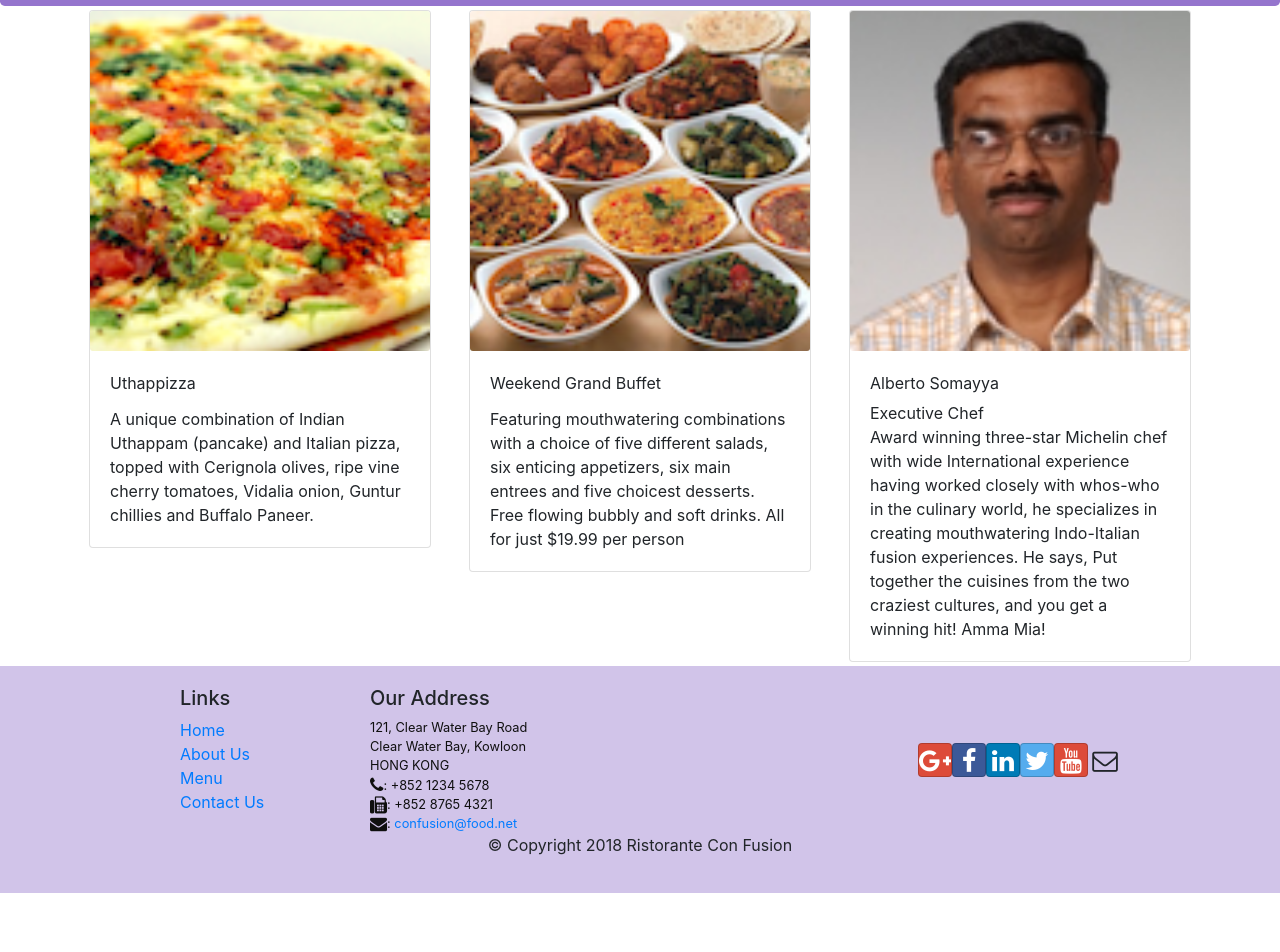
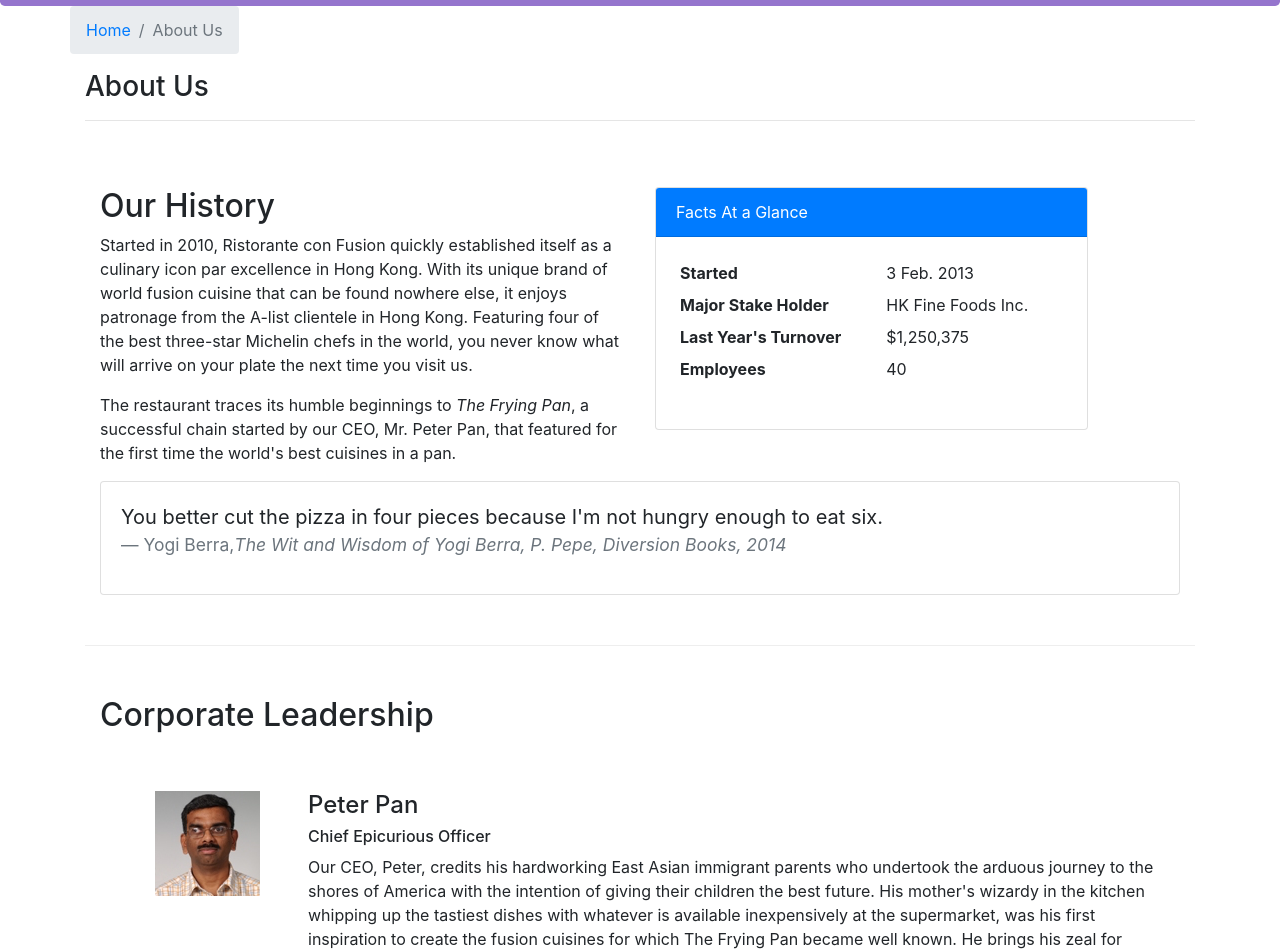
Before and after one commit to ganeshkale07/React-course-file, a React (Create React App) app: page /about in a window 1280 px wide. Before the commit this address led to /home. Shown: the part 345-1297 px from the top of the page. Before the commit the page ends 1238 px from the top, so only its background shows below. Built offline with nearby package versions, Linux system fonts and the light colour scheme.

Commit message:
React assignment 2

```diff
--- /dev/null
+++ b/src/components/AboutComponent.js
@@ -0,0 +1,101 @@
+import React from 'react';
+import { Breadcrumb, BreadcrumbItem, Card, CardBody, CardHeader, Media } from 'reactstrap';
+import { Link } from 'react-router-dom';
+
+
+
+function RenderLeader ({leader}){
+
+        return (
+            <div id={leader.id} className="col-12 mt-5">
+                <Media tag="li">
+                    <Media left middle>
+                        <Media object src={leader.image} alt={leader.name} />
+                    </Media>
+                    <Media body className="ml-5">
+                        <Media heading>
+                        {leader.name}
+                        </Media>
+                        <h6>{leader.designation}</h6>
+                        {leader.description}
+                    </Media>
+                </Media>
+
+            </div>
+        );
+
+}
+
+function About(props) {
+
+    const leaders = props.leaders.map((leader) => {
+        return (
+            <RenderLeader leader={leader} />//passing each leader to RendorLeader function
+        );
+    });
+
+    return(
+        <div className="container">
+            <div className="row">
+                <Breadcrumb>
+                    <BreadcrumbItem><Link to="/home">Home</Link></BreadcrumbItem>
+                    <BreadcrumbItem active>About Us</BreadcrumbItem>
+                </Breadcrumb>
+                <div className="col-12">
+                    <h3>About Us</h3>
+                    <hr />
+                </div>
+            </div>
+            <div className="row row-content">
+                <div className="col-12 col-md-6">
+                    <h2>Our History</h2>
+                    <p>Started in 2010, Ristorante con Fusion quickly established itself as a culinary icon par excellence in Hong Kong. With its unique brand of world fusion cuisine that can be found nowhere else, it enjoys patronage from the A-list clientele in Hong Kong.  Featuring four of the best three-star Michelin chefs in the world, you never know what will arrive on your plate the next time you visit us.</p>
+                    <p>The restaurant traces its humble beginnings to <em>The Frying Pan</em>, a successful chain started by our CEO, Mr. Peter Pan, that featured for the first time the world's best cuisines in a pan.</p>
+                </div>
+                <div className="col-12 col-md-5">
+                    <Card>
+                        <CardHeader className="bg-primary text-white">Facts At a Glance</CardHeader>
+                        <CardBody>
+                            <dl className="row p-1">
+                                <dt className="col-6">Started</dt>
+                                <dd className="col-6">3 Feb. 2013</dd>
+                                <dt className="col-6">Major Stake Holder</dt>
+                                <dd className="col-6">HK Fine Foods Inc.</dd>
+                                <dt className="col-6">Last Year's Turnover</dt>
+                                <dd className="col-6">$1,250,375</dd>
+                                <dt className="col-6">Employees</dt>
+                                <dd className="col-6">40</dd>
+                            </dl>
+                        </CardBody>
+                    </Card>
+                </div>
+                <div className="col-12">
+                    <Card>
+                        <CardBody className="bg-faded">
+                            <blockquote className="blockquote">
+                                <p className="mb-0">You better cut the pizza in four pieces because
+                                    I'm not hungry enough to eat six.</p>
+                                <footer className="blockquote-footer">Yogi Berra,
+                                <cite title="Source Title">The Wit and Wisdom of Yogi Berra,
+                                    P. Pepe, Diversion Books, 2014</cite>
+                                </footer>
+                            </blockquote>
+                        </CardBody>
+                    </Card>
+                </div>
+            </div>
+            <div className="row row-content">
+                <div className="col-12">
+                    <h2>Corporate Leadership</h2>
+                </div>
+                <div className="col-12">
+                    <Media list>
+                       {leaders}
+                    </Media>
+                </div>
+            </div>
+        </div>
+    );
+}
+
+export default About;
--- a/src/components/FooterComponent.js
+++ b/src/components/FooterComponent.js
@@ -10,7 +10,7 @@
                         <h5>Links</h5>
                         <ul className="list-unstyled">
                             <li><Link to="/home">Home</Link></li>
-                            <li><Link to='/aboutus'>About Us</Link></li>
+                            <li><Link to='/about'>About Us</Link></li>
                             <li><Link to='/menu'>Menu</Link></li>
                             <li><Link to='/contactus'>Contact Us</Link></li>
                         </ul>
--- a/src/components/HeaderComponent.js
+++ b/src/components/HeaderComponent.js
@@ -32,7 +32,7 @@
                             <NavLink className="nav-link"  to='/home'><span className="fa fa-home fa-lg"></span> Home</NavLink>
                         </NavItem>
                         <NavItem>
-                            <NavLink className="nav-link" to='/aboutus'><span className="fa fa-info fa-lg"></span> About Us</NavLink>
+                            <NavLink className="nav-link" to='/about'><span className="fa fa-info fa-lg"></span> About Us</NavLink>
                         </NavItem>
                         <NavItem>
                             <NavLink className="nav-link"  to='/menu'><span className="fa fa-list fa-lg"></span> Menu</NavLink>
--- a/src/components/MainComponent.js
+++ b/src/components/MainComponent.js
@@ -11,6 +11,7 @@
 import Home from './HomeComponent';
 import Contact from './ContactComponent';
 import { Redirect, Route, Switch } from 'react-router';
+import About from './AboutComponent';
 
 
 
@@ -31,17 +32,24 @@
 
 
   render(){
+
     const Homepage = () => {
       return(<Home dish={this.state.dishes.filter((dish) => dish.featured)[0]}
       promotion={this.state.promotions.filter((promo) => promo.featured)[0]}
       leader={this.state.leaders.filter((leader) => leader.featured)[0]}/>);
     }
 
-    const DishwithId = ({match}) => {
+    const DishWithId = ({match}) => {
         return(
           <Dishdetail  dish={this.state.dishes.filter((dish) => dish.id === parseInt(match.params.dishId , 10))[0]}
           comments={this.state.comments.filter((comment) => comment.dishId  ===  parseInt(match.params.dishId , 10))} />
         );
+    }
+
+    const AboutUs = () =>{
+      return (
+        <About leaders={this.state.leaders}/>
+      );
     }
 
     return(
@@ -50,8 +58,9 @@
         <Switch>
           <Route path="/home" component={Homepage}></Route>
           <Route exact path="/menu" component={() => <Menu dishes={this.state.dishes}/>}></Route>
-          <Route path="/menu/:dishId" component={DishwithId} />
+          <Route path="/menu/:dishId" component={DishWithId} />
           <Route exact path='/contactus' component={Contact} />
+          <Route path="/about" component={AboutUs} />
           <Redirect to="/home"/>
         </Switch>
         <Footer />
```
